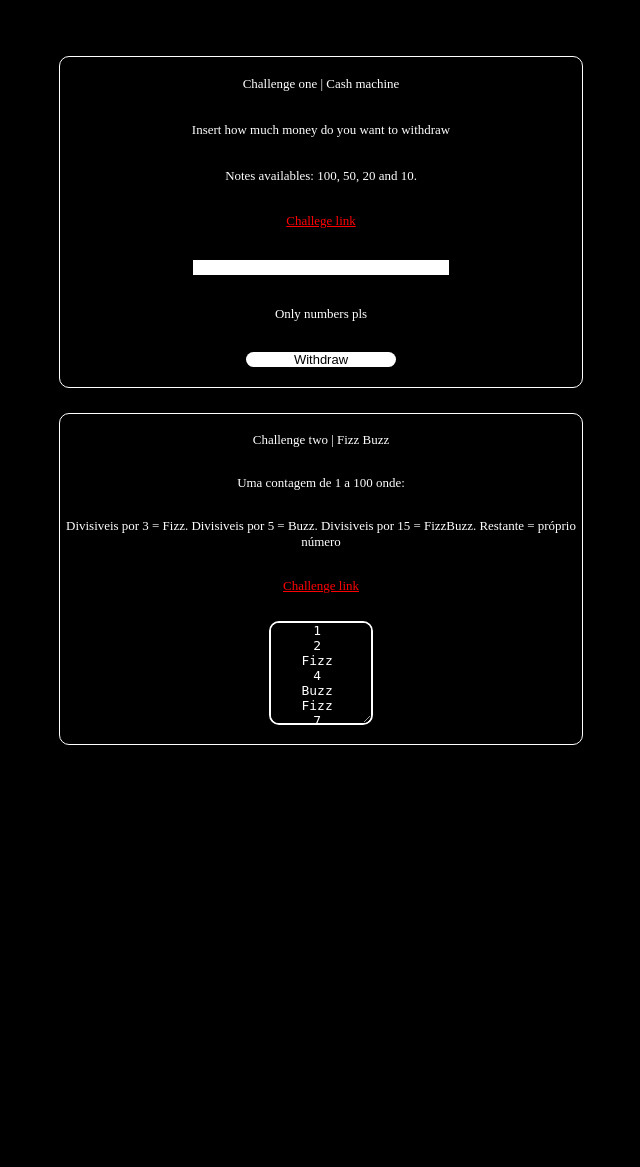
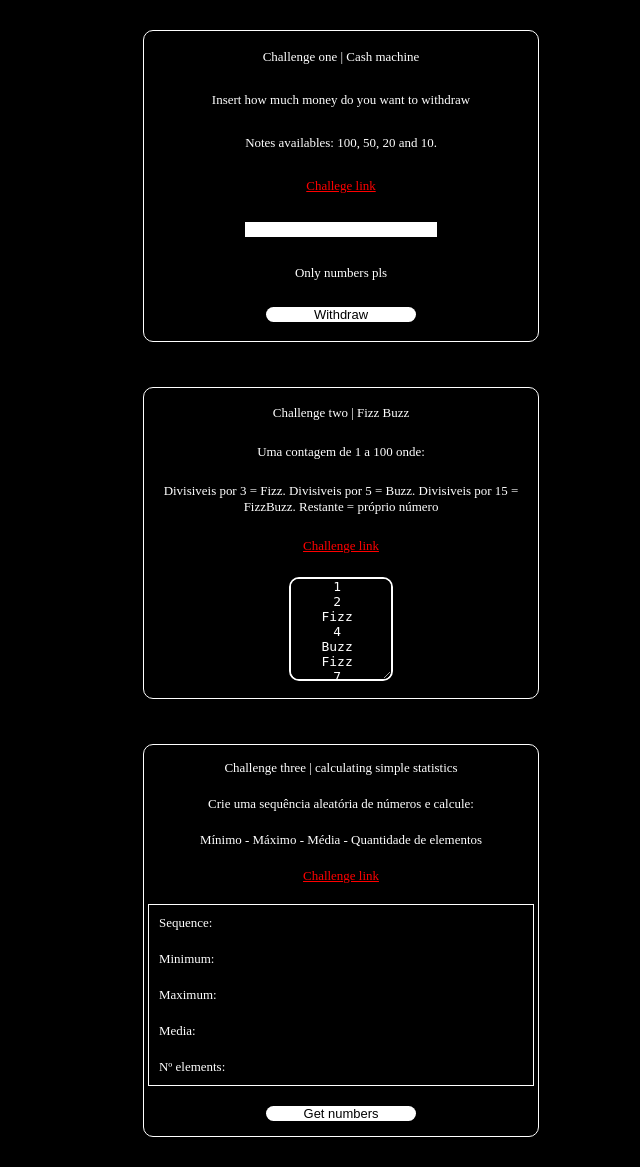
Before and after one commit to intelitrader/quero-ser, a PHP site: page / in a window 1280 px wide. Shown: the whole page, without its empty margins (319-959 px from the left). Before the commit the page ends 745 px from the top, so only its background shows below. Run offline with PHP 8.4, Linux system fonts and the light colour scheme.

Commit message:
feat: started challenge 3

```diff
--- a/index.html
+++ b/index.html
@@ -37,6 +37,27 @@
       >
       <textarea id="fizzBuzz" readonly></textarea>
     </div>
+
+    <div class="chBox">
+      <p>Challenge three | calculating simple statistics</p>
+      <p>Crie uma sequência aleatória de números e calcule:</p>
+      <p>Mínimo - Máximo - Média - Quantidade de elementos</p>
+      <a
+        href="https://dojopuzzles.com/problems/calculando-estatisticas-simples/"
+        target="_blank"
+        >Challenge link</a
+      >
+      <div class="infos">
+        <span id="sequence">Sequence: </span>
+        <span id="minimum">Minimum: </span>
+        <span id="maximum">Maximum: </span>
+        <span id="media">Media: </span>
+        <span id="elements">Nº elements: </span>
+      </div>
+
+      <button class="btn" onclick="challegenThree()">Get numbers</button>
+    </div>
+
   </body>
 
   <script src="index.js"></script>
--- a/index.js
+++ b/index.js
@@ -54,3 +54,26 @@ const fizzBuzz = () => {
 };
 
 fizzBuzz();
+
+const lower = -Infinity;
+const higher = Infinity;
+function getRandomArbitrary(min, max) {
+  return Math.floor(Math.random() * (max - min) + max);
+}
+
+const challegenThree = () => {
+  const ele = document.querySelector("#elements");
+  const seq = document.querySelector("#sequence");
+  const min = document.querySelector("#minimum");
+  const max = document.querySelector("#maximum");
+  const med = document.querySelector("#media");
+
+  const numberOfElements = getRandomArbitrary(1, 10);
+  ele.textContent = `Nº elements: ${numberOfElements}`
+
+  const maxNumber = getRandomArbitrary(lower, higher)
+  console.log(maxNumber)
+
+
+
+};
--- a/style.css
+++ b/style.css
@@ -1,5 +1,5 @@
 * {
-  margin: 0;
+  margin: 10px;
   padding: 0;
   background-color: #000000;
   color: #fff;
@@ -8,7 +8,7 @@
 
 body {
   width: 100vw;
-  height: 100vh;
+  height: auto;
   display: flex;
   justify-content: center;
   align-items: center;
@@ -20,8 +20,8 @@ body {
   border: 1px solid #fff;
   display: flex;
   flex-direction: column;
-  height: 40%;
-  width: 40%;
+  min-height: 300px;
+  width: 30%;
   justify-content: space-around;
   text-align: center;
   align-items: center;
@@ -61,3 +61,11 @@ a {
   background-color: white;
   color: black;
 }
+
+.infos{
+  display: flex;
+  flex-direction: column;
+  border: 1px solid white;
+  width: 100%;
+  text-align: left;
+}
```
